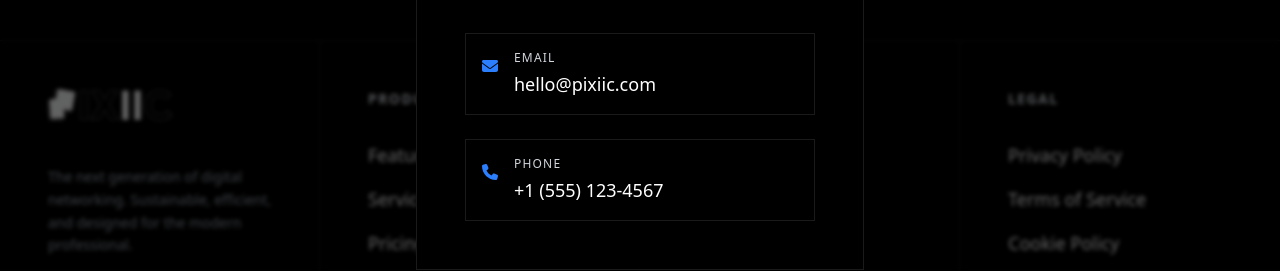
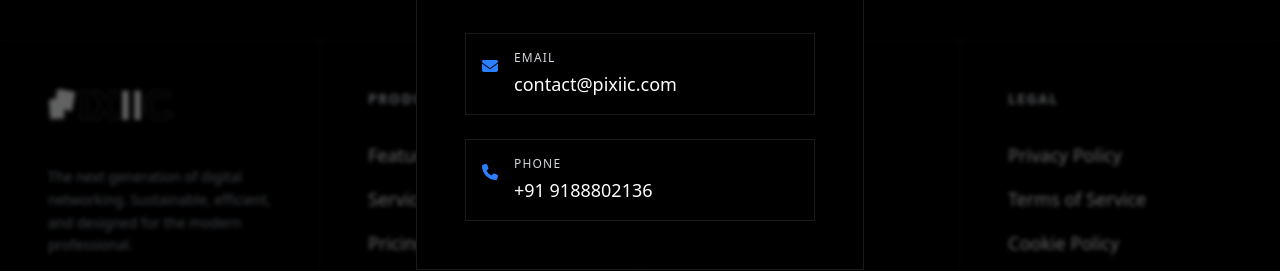
Before and after one commit to aziyanck/infynk-v1, a React (Vite) app: page / in a window 1280 px wide. Both pictures are taken after a click on the link "Contact". Shown: the part 5097-5368 px from the top of the page. Built offline with nearby package versions, Linux system fonts and the light colour scheme; no server answers.

Commit message:
live key and maps

```diff
--- a/src/App.jsx
+++ b/src/App.jsx
@@ -49,7 +49,6 @@
           <Route path="/cookie-policy" element={<CookiePolicy />} />
           <Route path="/forgot-password" element={<ForgotPassword />} />
           <Route path="/update-password" element={<UpdatePassword />} />
-          <Route path="/test-page" element={<TestPaymentPage />} />
           <Route path="*" element={<NotFound />} />
         </Routes>
       </main>
--- a/src/pages/GetInfo.jsx
+++ b/src/pages/GetInfo.jsx
@@ -24,7 +24,7 @@
 // ---------------------------------------------------------
 // CONFIGURATION
 // ---------------------------------------------------------
-const RAZORPAY_KEY_ID = "rzp_test_RvWpRFSJe78xVj";
+const RAZORPAY_KEY_ID = "rzp_live_SWWEjjUiISx5no";
 
 const PRICING_CONFIG = {
   "PVC Card": {
--- a/src/pages/Land/Footer.jsx
+++ b/src/pages/Land/Footer.jsx
@@ -118,7 +118,7 @@
                                 </div>
                                 <div>
                                     <p className="text-xs uppercase tracking-widest text-gray-300 mb-1">Email</p>
-                                    <p className="text-lg font-medium">hello@pixiic.com</p>
+                                    <p className="text-lg font-medium">contact@pixiic.com</p>
                                 </div>
                             </div>
 
@@ -128,7 +128,7 @@
                                 </div>
                                 <div>
                                     <p className="text-xs uppercase tracking-widest text-gray-300 mb-1">Phone</p>
-                                    <p className="text-lg font-medium">+1 (555) 123-4567</p>
+                                    <p className="text-lg font-medium">+91 9188802136</p>
                                 </div>
                             </div>
                         </div>
```
Also changed, not shown: 1 other file (tests, documents, lock files or other folders).
